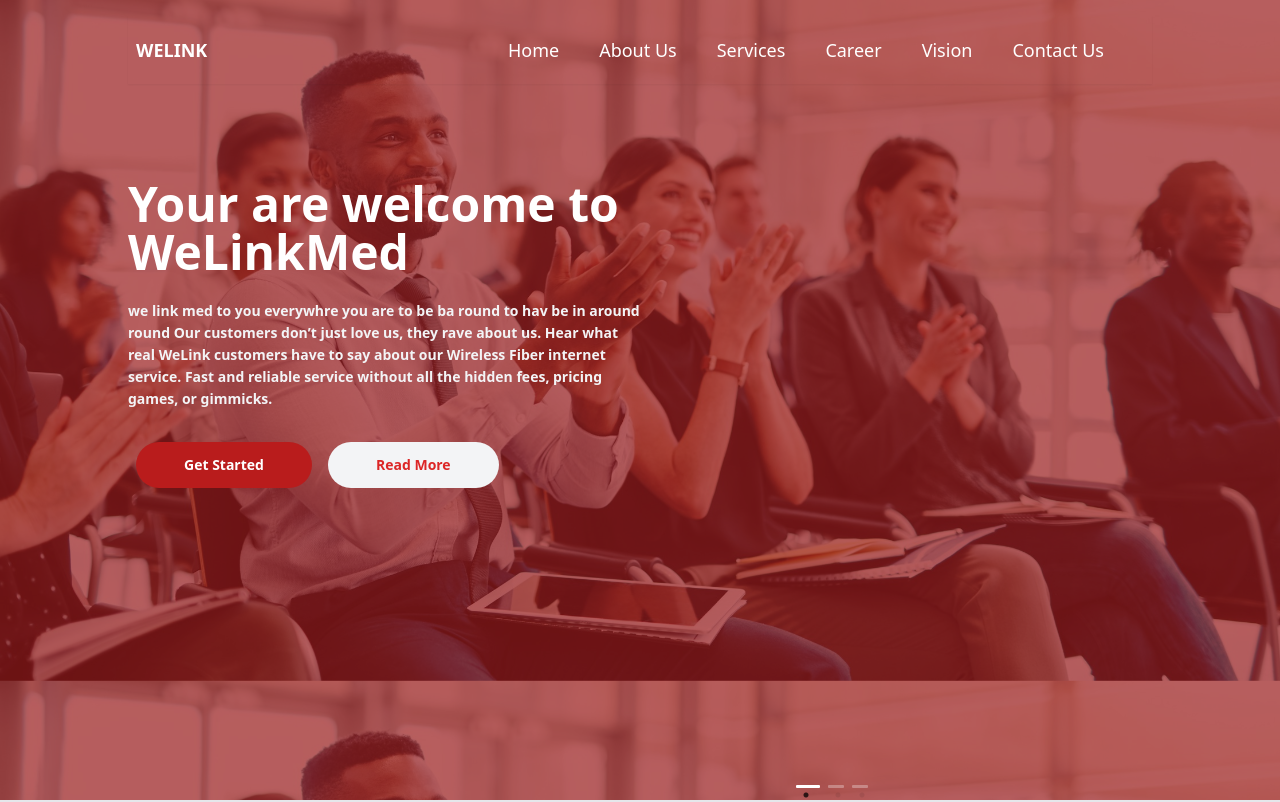
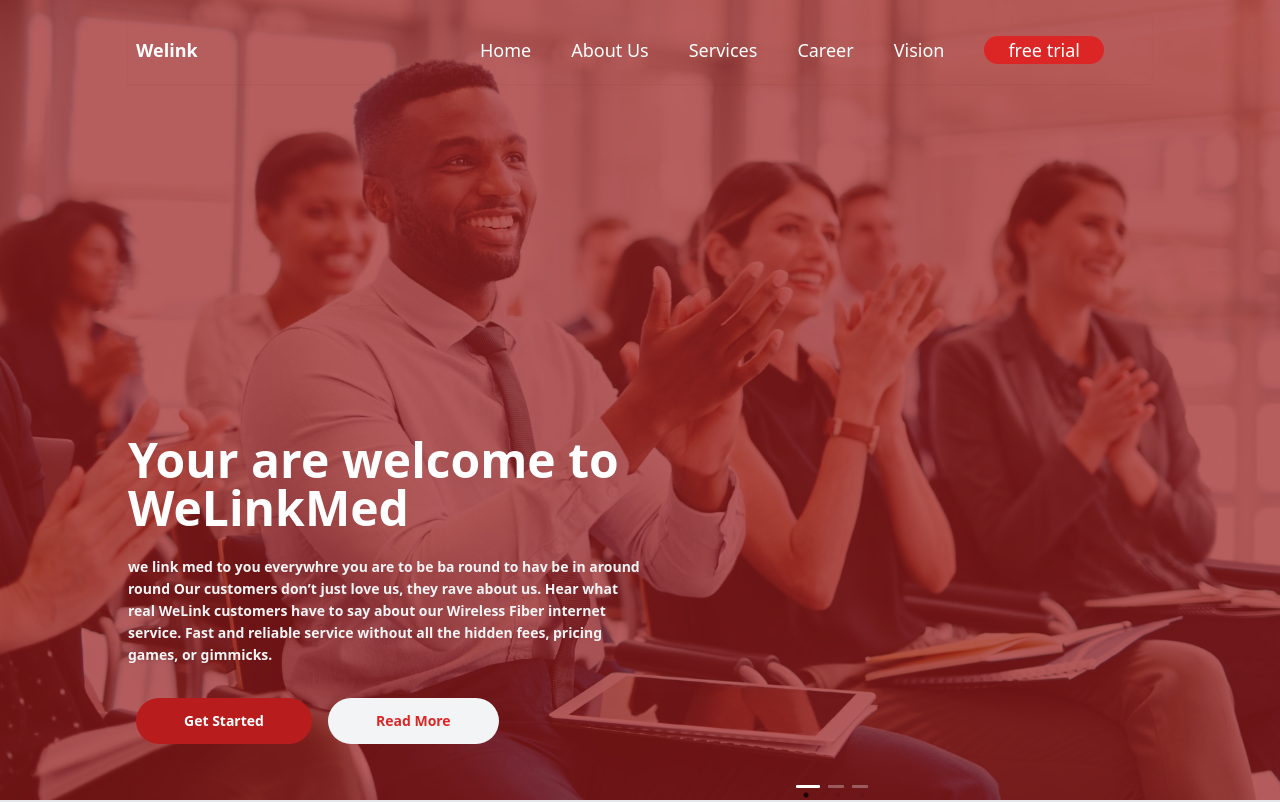
Before and after one commit to tuganimana/welinkmed-note, a React (Create React App) app: page / in a window 1280 px wide. Shown: the top 802 px of the page. Built offline with nearby package versions, Linux system fonts and the light colour scheme.

Commit message:
feat: Added change on slide

```diff
--- a/package.json
+++ b/package.json
@@ -12,7 +12,6 @@
     "@types/node": "^12.20.15",
     "@types/react": "^17.0.12",
     "@types/react-dom": "^17.0.8",
-    "@types/react-slick": "^0.23.5",
     "antd": "^4.16.6",
     "aos": "^3.0.0-beta.6",
     "axios": "^0.21.1",
--- a/src/components/home/pages/body.tsx
+++ b/src/components/home/pages/body.tsx
@@ -57,7 +57,7 @@ export default function Body () {
   </div>
     </div>
   </div>
-  <div className="bgImageWeb1">
+  <div className="bgImageWeb1 bg-fixed">
   <div className="bg-red-900 bg-opacity-70">
   <div className="md:max-w-7xl mx-auto md:pl-24 md:pr-24 flex flex-wrap">
        <div className="w-ful md:w-1/2 p-4 md:p-4">
--- a/src/components/home/pages/homenav.tsx
+++ b/src/components/home/pages/homenav.tsx
@@ -1,6 +1,6 @@
 // eslint-disable-next-line no-use-before-define
 import React, { useState } from 'react'
-
+import { frontEndPoints } from '../../../utils/enums'
 export default function Homenav () {
   const [small, setSmall] = useState(false)
   const handleClick = () => {
@@ -10,14 +10,14 @@ export default function Homenav () {
     setSmall(false)
   }
   return (<>
-  <div className="fixed relative  p-2  shadow-sm">
+  <div className=" relative w-full  p-2  shadow-sm">
   <div data-aos="fade-down"
      data-aos-easing="linear"
      data-aos-duration="700" className="">
     <div className="flex justify-between  items-center py-3 md:justify-start md:space-x-10">
       <div className="lg:w-0 lg:flex-1">
         <a href="/" className="flex no-underline">
-          <h3 className="text-lg text-white no-underline font-bold">WELINK</h3>
+          <h3 className="text-lg text-white no-underline font-bold">Welink</h3>
         </a>
       </div>
       <div className="-mr-2 -my-2 md:hidden">
@@ -47,8 +47,8 @@ export default function Homenav () {
         <a href="/" className=" text-lg font-normal  no-underline font-medium text-white hover:text-gray-200 focus:outline-none focus:text-yellow-700 transition ease-in-out duration-150">
           Vision
         </a>
-        <a href="/" className=" text-lg font-normal  no-underline font-medium text-white hover:text-gray-200 focus:outline-none focus:text-yellow-700 transition ease-in-out duration-150">
-          Contact Us
+        <a href={frontEndPoints.LOGIN} className="bg-red-600 px-6  rounded-full text-lg font-normal  no-underline font-medium text-white hover:text-gray-200 focus:outline-none focus:text-yellow-700 transition ease-in-out duration-150">
+          free trial
         </a>
         <div className="relative">
 {/* end  of    toggle (more) */}
@@ -66,7 +66,7 @@ export default function Homenav () {
           <div className="pt-5 pb-6 px-5 space-y-6">
             <div className="flex items-center justify-between">
               <div>
-             <h4 className="text-black font-bold">WELINK</h4>
+             <h4 className="text-black font-bold">Welink</h4>
               </div>
               <div className="-mr-2">
                 <button type="button" onClick={handleSmall} className="inline-flex items-center justify-center p-2 rounded-md text-red-500 hover:text-yellow-600 hover:bg-yellow-100 focus:outline-none focus:bg-yellow-100 focus:text-yellow-600 transition duration-150 ease-in-out">
@@ -90,8 +90,8 @@ export default function Homenav () {
               <a href="#" className="text-sm leading-6 font-medium text-gray-600 hover:text-red-500 focus:outline-none focus:text-yellow-700 transition ease-in-out duration-150">
                Career
               </a>
-              <a href="#" className="text-sm leading-6 font-medium text-gray-600 hover:text-red-500 focus:outline-none focus:text-yellow-700 transition ease-in-out duration-150">
-               Contact Us
+              <a href="#" className="text-sm  leading-6 font-medium text-gray-600 hover:text-red-500 focus:outline-none focus:text-yellow-700 transition ease-in-out duration-150">
+              Start trial
               </a>
 
             </nav>
--- a/src/components/home/pages/homenavbar.tsx
+++ b/src/components/home/pages/homenavbar.tsx
@@ -6,7 +6,6 @@ export default function Home (props: any) {
   return (
         <div className=" w-full bg-lightBlue">
                 <Homenav/>
-                <hr className="mt-1"/>
                 {props.children}
             </div>
   )
--- a/src/components/home/pages/slider.tsx
+++ b/src/components/home/pages/slider.tsx
@@ -2,6 +2,7 @@
 import React from 'react'
 import { Carousel } from 'antd'
 import Homenav from './homenav'
+import { frontEndPoints } from '../../../utils/enums'
 export default function Slider () {
   const home = [
     {
@@ -22,21 +23,21 @@ export default function Slider () {
   ]
   return (
       <>
-  <div className="mx-auto">
+  <div className="mx-auto w-full">
     <Carousel autoplay>
     {
       home.map((homeitem:any, index) => {
         return (
           <div key={index} className="bgImageWeb h-screen">
-            <div className="md:pl-32 md:pr-32 p-4 bg-red-800 h-screen bg-opacity-70">
+            <div className="md:pl-32 md:pr-32 p-4 w-full bg-red-800 h-screen bg-opacity-70">
               <Homenav/>
               <div data-aos="fade-right"
      data-aos-offset="300"
-     data-aos-easing="ease-in-sine" className="md:max-w-7xl  mx-auto grid gap-6 w-full pt-24 pb-24">
+     data-aos-easing="ease-in-sine" className="container md:mt-64 mx-auto grid gap-6 w-full pt-24 ">
                 <span className="text-5xl md:w-1/2 font-bold text-white">{homeitem.title}</span>
                 <span className="text-md md:w-1/2 font-bold text-gray-100">{homeitem.descrip}</span>
                 <span>
-                  <button className="bg-red-700 text-white font-semibold hover:bg-red-800 font-medium p-3 pl-12 pr-12 m-2 rounded-full">Get Started</button>
+                 <a href={frontEndPoints.LOGIN}><button className="bg-red-700 text-white font-semibold hover:bg-red-800 font-medium p-3 pl-12 pr-12 m-2 rounded-full">Get Started</button></a>
                   <button className="bg-gray-100 text-red-600 font-semibold hover:bg-gray-200 font-medium p-3 pl-12 pr-12 m-2 rounded-full">Read More</button>
                 </span>
               </div>
--- a/src/css/dashboard.css
+++ b/src/css/dashboard.css
@@ -1,17 +1,25 @@
 /*.... style/ sign in.......................*/
 .bgImage{
     background-image: url(../images/bg2.jpg);
-    background-repeat: initial;
+    background-repeat: no-repeat;
+    background-size: cover;
 }
 .bgImageWeb{
     background-image: url(../images/group3.jpg);
     background-size: 100%;
+    background-repeat: no-repeat;
+    background-size: cover;
 }
 .bgImageWeb1{
     background-image: url(../images/group2.jpg);
     background-size: 100%;
+    background-repeat: no-repeat;
+    background-size: cover;
 }
 .bgImageWeb2{
     background-image: url(../images/group1.jpg);
     background-size: 100%;
+    background-repeat: no-repeat;
+    background-size: cover;
+
 }
--- a/tsconfig.json
+++ b/tsconfig.json
@@ -18,7 +18,7 @@
     "resolveJsonModule": true,
     "isolatedModules": true,
     "noEmit": true,
-    "jsx": "react"
+    "jsx": "react-jsx"
   },
   "include": [
     "src"
```
Also changed, not shown: 1 other file (tests, documents, lock files or other folders).
